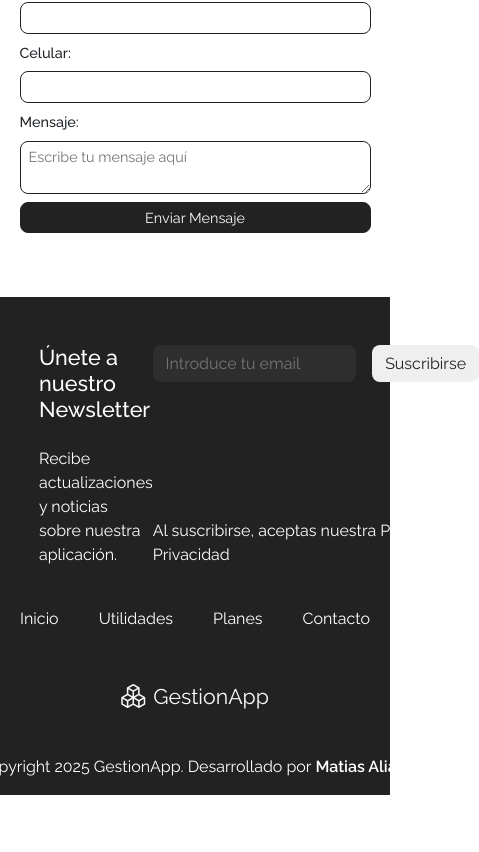
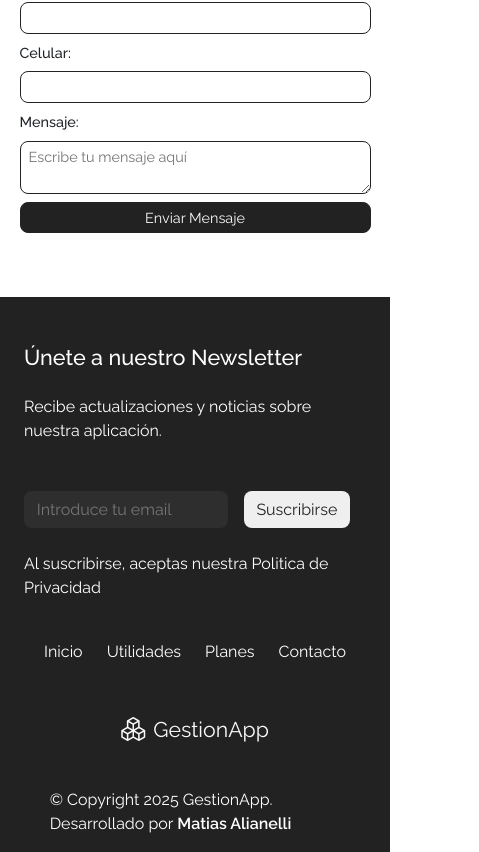
Before and after one commit to matiasealianelli/landing-gestion, a React (Vite) app: page / in a window 390 px wide. Shown: the part 3700-4552 px from the top of the page, 479 px wide, since content can reach past the window. Before the commit the page ends 4495 px from the top, so only its background shows below. Built offline with nearby package versions, Linux system fonts and the light colour scheme.

Commit message:
Agregue estilos css para Mobile y Tablets del footer

```diff
--- a/src/styles/Footer.css
+++ b/src/styles/Footer.css
@@ -101,3 +101,29 @@ footer{
   transition: all 0.3s ease;
   border-bottom: 1px solid #b1b1b1be;
 }
+@media (min-width: 360px) and (max-width: 768px){
+  footer{
+    padding: 3rem 1.5rem 0 1.5rem;
+    display: flex;
+    align-items: center;
+    justify-content: center;
+  }
+  .conteiner-row1-footer{
+    width: auto;
+    flex-direction: column;
+    gap: 3rem;
+  }
+  .conteiner-links-footer{
+    gap: 1.5rem;
+  }
+  .link-portfolio-dev{
+  max-width: 85%;
+  height: auto;
+  justify-content: center;
+}
+}
+@media (min-width: 769px) and (max-width: 1024px){
+  .conteiner-row1-footer{
+    gap: 3rem;
+  }
+}
```
